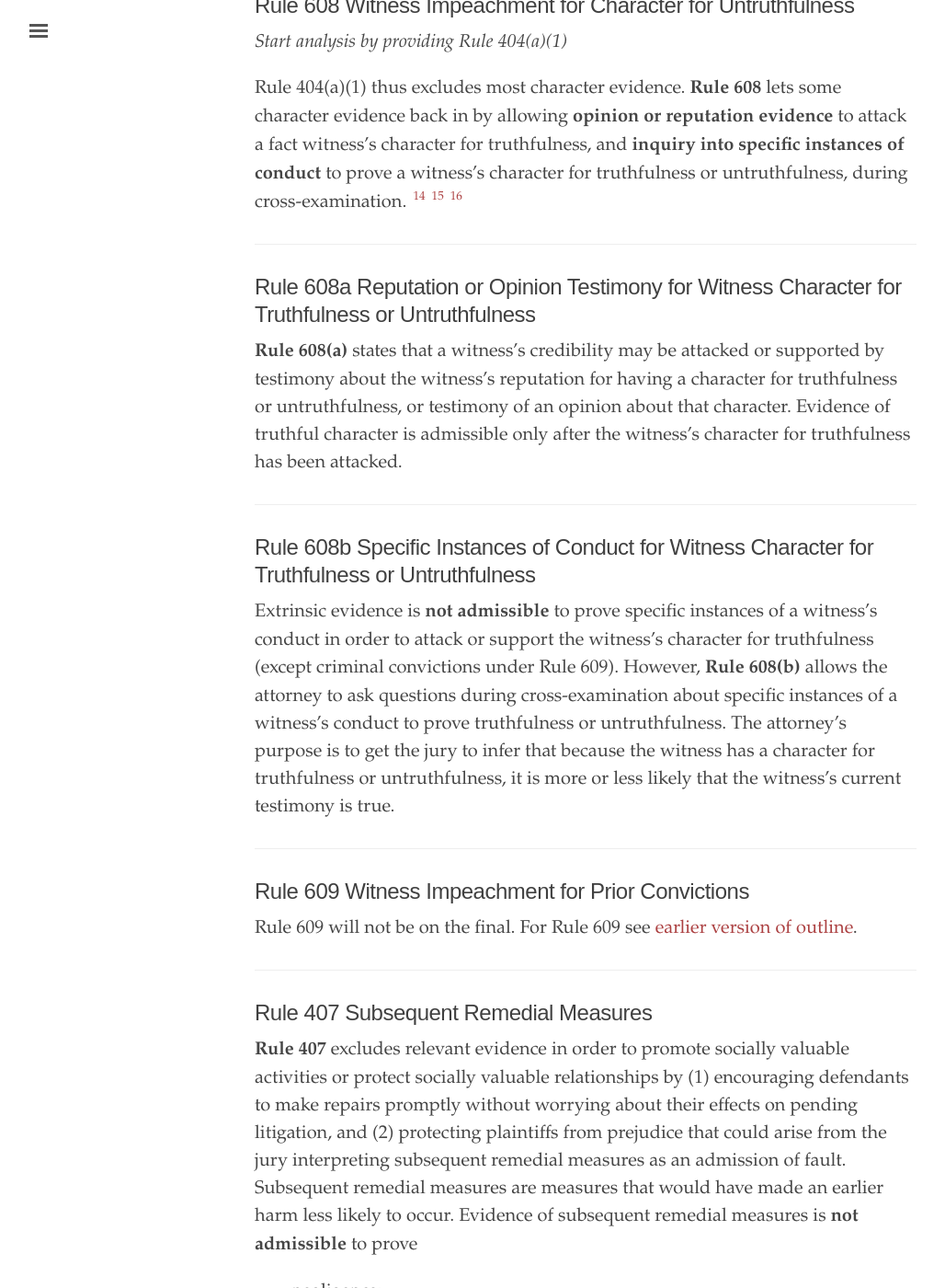
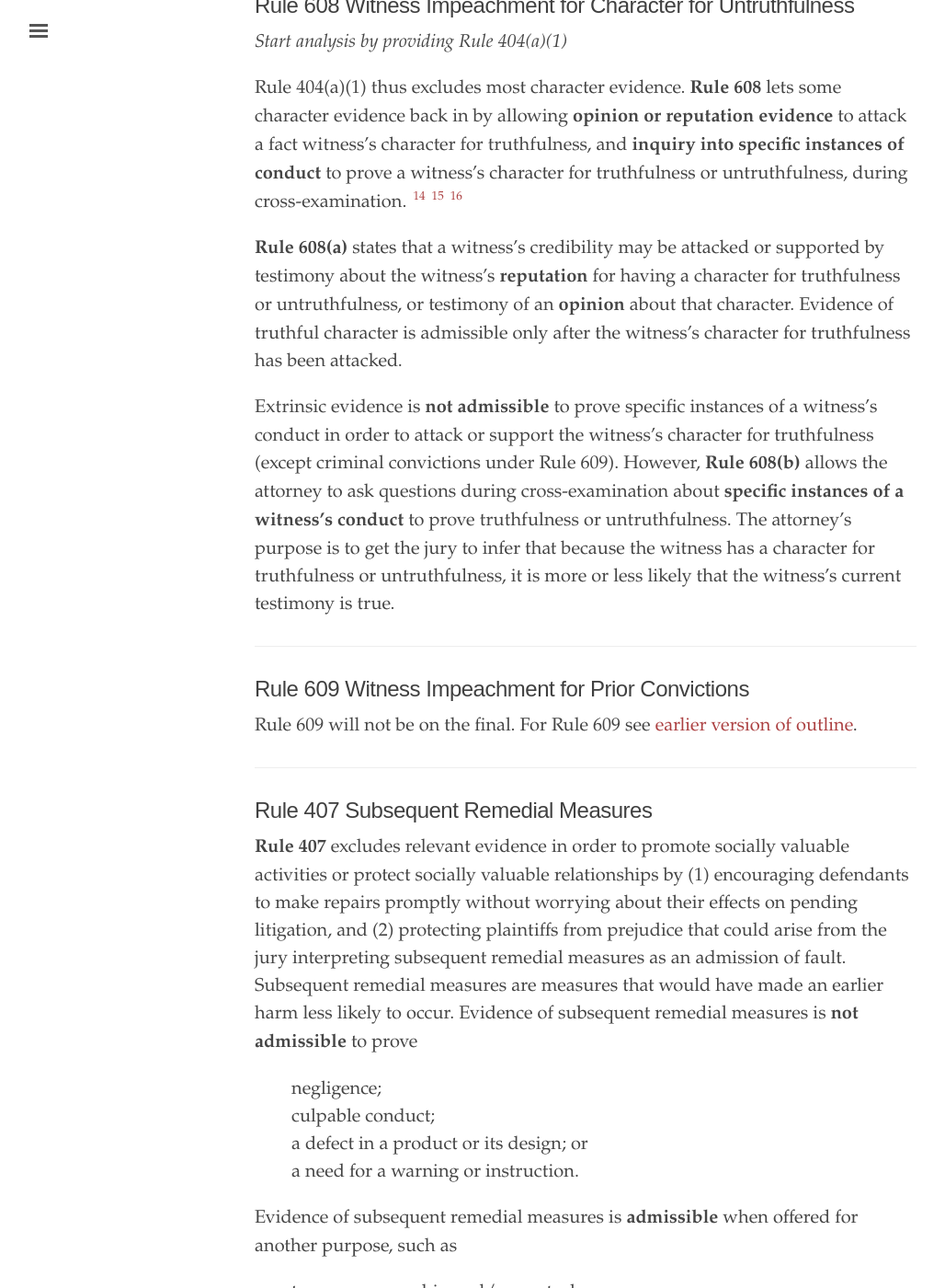
Before and after one commit to binipringle/right-to-be-forgotten, a Jekyll site: the page built from _texts/0-outline.md, in a window 1280 px wide and 1400 px high, scrolled down 5374 px. Shown: the whole window at 92% size, without its empty margins (3-1031 px from the left). Built offline with Jekyll 4.4.1, drawn with Linux system fonts in a browser that asks for light colours; some of the changed text lies outside the part shown.

Commit message:
put all 608s in same place

```diff
--- a/_texts/0-outline.md
+++ b/_texts/0-outline.md
@@ -20,8 +20,6 @@ toc:
 - Bias
 - Rule 404a1 General Prohibition of Character Evidence
 - Rule 608 Witness Impeachment for Character for Untruthfulness
-- Rule 608a Reputation or Opinion Testimony for Witness Character for Truthfulness or Untruthfulness
-- Rule 608b Specific Instances of Conduct for Witness Character for Truthfulness or Untruthfulness
 - Rule 609 Witness Impeachment for Prior Convictions
 - Rule 407 Subsequent Remedial Measures
 - Rule 408 Compromise Offers and Negotiations
@@ -176,23 +174,15 @@ Under **Rule 613(b)**, extrinsic evidence of a witness’s prior inconsistent st
 
 Rule 404(a)(1) thus excludes most character evidence. **Rule 608** lets some character evidence back in by allowing **opinion or reputation evidence** to attack a fact witness’s character for truthfulness, and **inquiry into specific instances of conduct** to prove a witness’s character for truthfulness or untruthfulness, during cross-examination. [^14] [^15] [^16]
 
+**Rule 608(a)** states that a witness’s credibility may be attacked or supported by testimony about the witness’s **reputation** for having a character for truthfulness or untruthfulness, or  testimony of an **opinion** about that character. Evidence of truthful character is admissible only after the witness’s character for truthfulness has been attacked.
+
+Extrinsic evidence is **not admissible** to prove specific instances of a witness’s conduct in order to attack or support the witness’s character for truthfulness (except criminal convictions under Rule 609). However, **Rule 608(b)** allows the attorney to ask questions during cross-examination about **specific instances of a witness’s conduct** to prove truthfulness or untruthfulness. The attorney's purpose is to get the jury to infer that because the witness has a character for truthfulness or untruthfulness, it is more or less likely that the witness’s current testimony is true.
+
 [^14]:Renda v. King 347 F.3d 550 (3d Cir. 2003) *illustrates witness impeachment for character for untruthfulness (Rules 404a1, 608)* (district court abused its discretion in excluding evidence of Trooper King's good character for truthfulness because Renda attacked King's character for truthfulness by arguing during her opening statement that the jury should not believe King not because of bias but because he was corrupt and improperly performed his official duties.)
 
 [^15]:United States v. Jones, 763 F.2d 518, 522 (2d Cir. 1985) *illustrates witness impeachment for character for untruthfulness (Rules 404a1, 608)* (holding that attacks on a witness's character for truthfulness in opening statements may qualify under the "otherwise" portion of Rule 608(a)).
 
 [^16]:United States v. Martinez 923 F.3d 806 (10th Cir. 2019) *illustrates witness impeachment for character for untruthfulness (Rules 404a1, 608)* (no abuse of discretion in district court’s exclusion of defendant’s character-for-truthfulness evidence; the clear purpose of the prosecutor’s cross-examination was challenge defendant's veracity with respect to a specific issue in the present case [his intent], not his general truthfulness. See  Kauz, 188 F.2d at 10 [“The mere fact that a witness is contradicted by other evidence in the case does not constitute an attack upon his reputation for truth and veracity"]. "If this be an attack on Defendant’s character for truthfulness, then such an attack occurs whenever the prosecution puts on evidence contrary to a witness’s account.")
-
----
-
-## Rule 608a Reputation or Opinion Testimony for Witness Character for Truthfulness or Untruthfulness
-
-**Rule 608(a)** states that a witness’s credibility may be attacked or supported by testimony about the witness’s reputation for having a character for truthfulness or untruthfulness, or  testimony of an opinion about that character. Evidence of truthful character is admissible only after the witness’s character for truthfulness has been attacked.
-
----
-
-## Rule 608b Specific Instances of Conduct for Witness Character for Truthfulness or Untruthfulness
-
-Extrinsic evidence is **not admissible** to prove specific instances of a witness’s conduct in order to attack or support the witness’s character for truthfulness (except criminal convictions under Rule 609). However, **Rule 608(b)** allows the attorney to ask questions during cross-examination about specific instances of a witness’s conduct to prove truthfulness or untruthfulness. The attorney's purpose is to get the jury to infer that because the witness has a character for truthfulness or untruthfulness, it is more or less likely that the witness’s current testimony is true.
 
 ---
 
@@ -291,7 +281,7 @@ The court can always rule on a **Rule 403 objection** and decide to exclude any
 
 ## Rules 801 and 802 Hearsay
 
-Hearsay is any statement by a declarant made out of court offered to prove the truth of the matter asserted. A declarant is a person (not animal nor machine) who made the out of court statement based on personal knowledge. Hearsay is prohibited because the jury cannot assess the declarant’s sincerity or credibility, the declarant cannot be cross examined (to test for mistake or clarity, and the statements were not made under oath, which makes them unreliable. Hearsay is inadmissible unless an exception or exemption applies.
+**Hearsay** is any statement by a declarant made out of court offered to prove the truth of the matter asserted. A declarant is a person (not animal nor machine) who made the out of court statement based on personal knowledge. Hearsay is prohibited because the jury cannot assess the declarant’s sincerity or credibility, the declarant cannot be cross examined (to test for mistake or clarity, and the statements were not made under oath, which makes them unreliable. Hearsay is inadmissible unless an exception or exemption applies.
 
 ---
 
```
